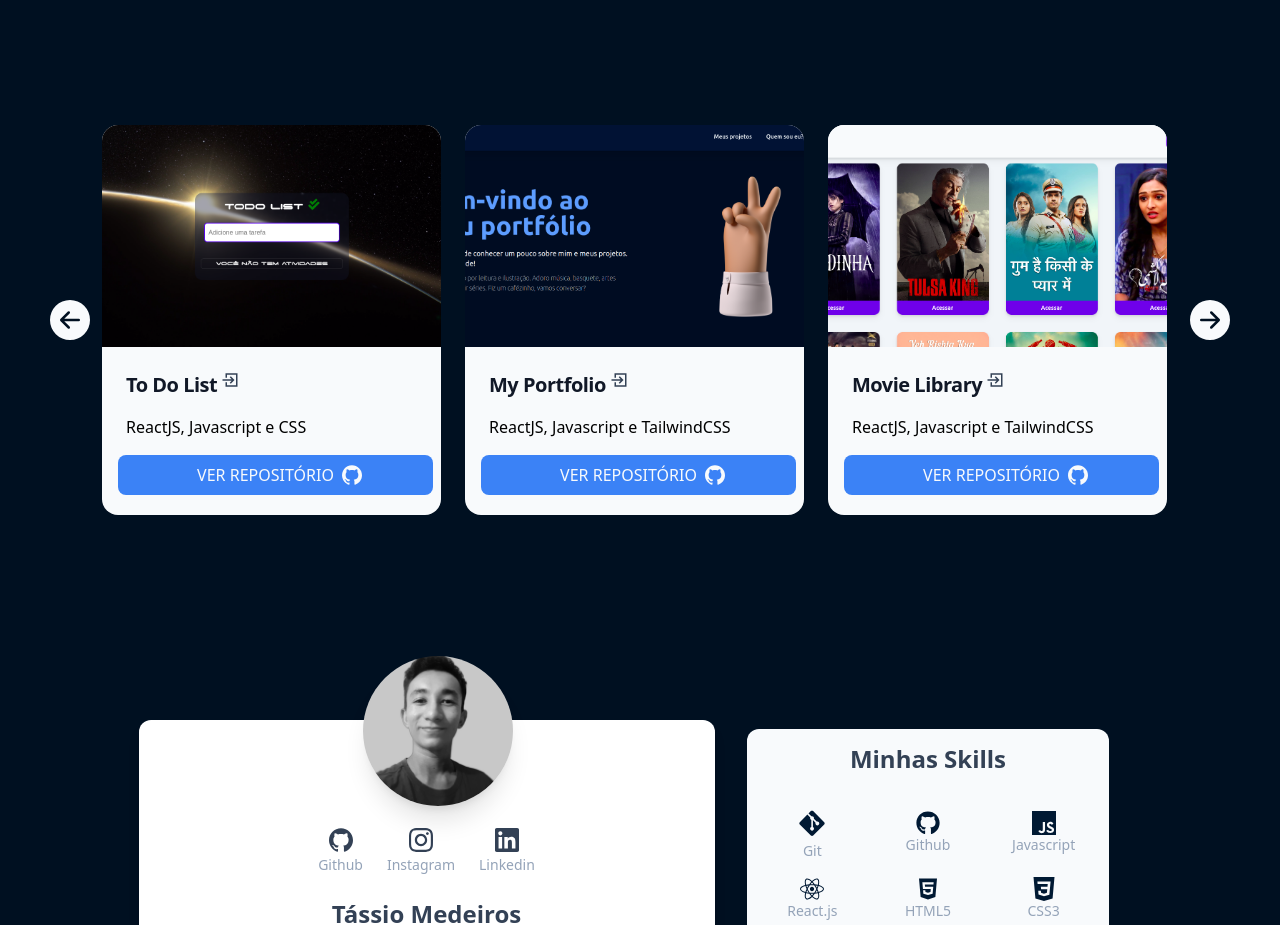
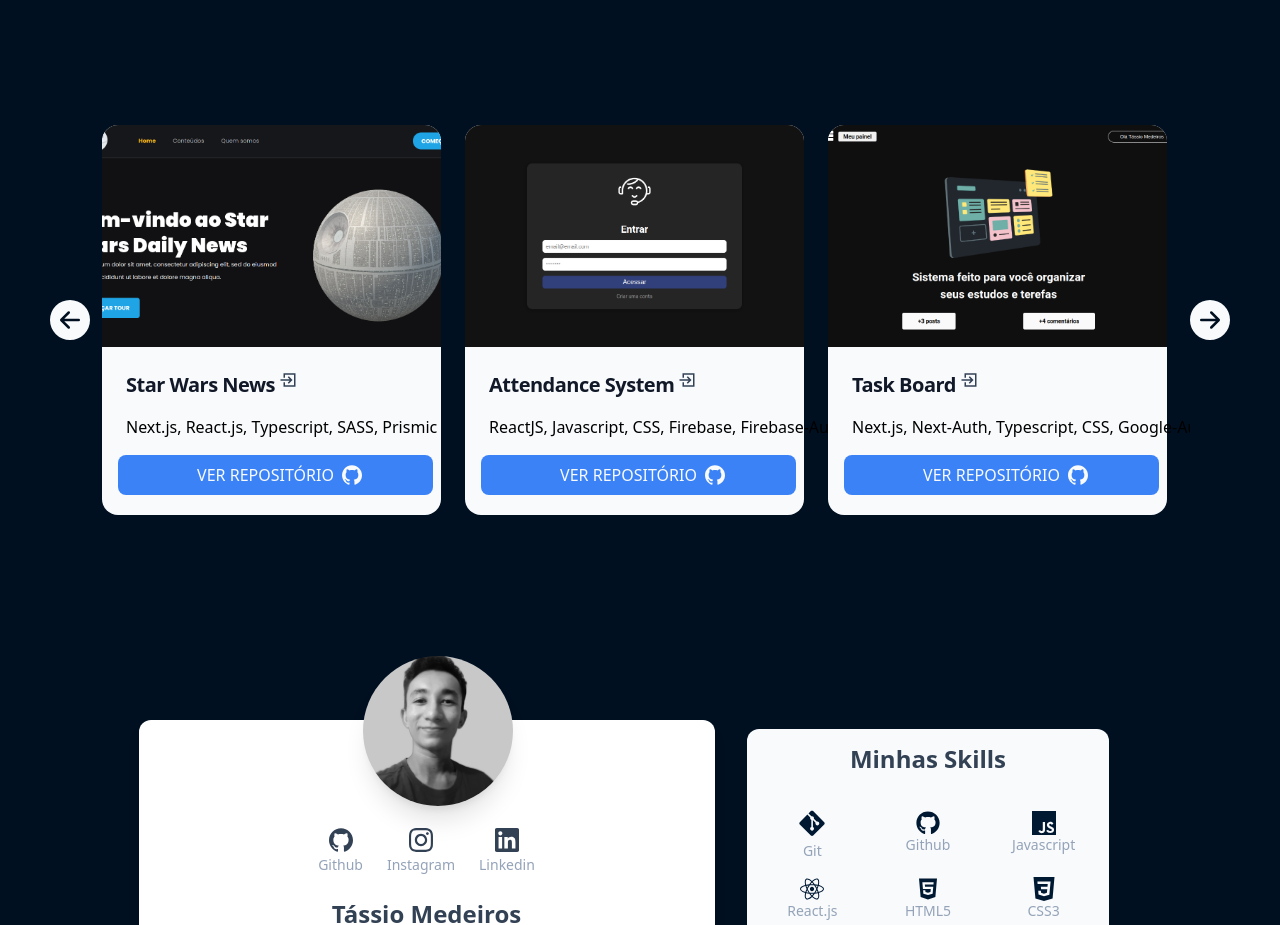
Before and after one commit to Tassio-Med/my-portfolio, a React (Create React App) app: page / in a window 1280 px wide. Shown: the part 880-1805 px from the top of the page. Built offline with nearby package versions, Linux system fonts and the light colour scheme; the HTML template or start-up script is replaced by a standard one.

Commit message:
feat: novos projetos adicionados e objeto reorganizado

```diff
--- a/src/data.js
+++ b/src/data.js
@@ -3,12 +3,54 @@ import ToDo from './Images/todolist.png'
 import Movie from './Images/movie-library.png'
 import Finantial from './Images/finantial-system.png'
 import Docker from './Images/docker.png'
-import OneForAll from './Images/mysql.png'
-import MyPortfolio from './Images/myportfolio.png'
+import Medieval from './Images/background.png'
+import Attendance from './Images/atendance.png'
+import StarWars from './Images/starwars.png'
+import TaskBoard from './Images/task.png'
 
 export const projectsData = [
   {
     id:1,
+    title: 'Star Wars News',
+    skills: 'Next.js, React.js, Typescript, SASS, Prismic',
+    img: StarWars,
+    link: 'https://starwarsnews.vercel.app/',
+    github: 'https://github.com/Tassio-Med/starwars-news',
+    description: 'Lorem ipsum dolor sit, amet consectetur adipisicing elit. Accusantium, libero sed, quidem officia sequi sapiente fugit est, rem dolores',
+  },
+
+  {
+    id:2,
+    title: 'Attendance System',
+    skills: 'ReactJS, Javascript, CSS, Firebase, Firebase-Auth',
+    img: Attendance,
+    link: 'https://attendance-system-cyan.vercel.app/',
+    github: 'https://github.com/Tassio-Med/attendance-system',
+    description: 'Lorem ipsum dolor sit, amet consectetur adipisicing elit. Accusantium, libero sed, quidem officia sequi sapiente fugit est, rem dolores',
+  },
+
+  {
+    id:3,
+    title: 'Task Board',
+    skills: 'Next.js, Next-Auth, Typescript, CSS, Google-Authentication',
+    img: TaskBoard,
+    link: 'https://taskboard-drab.vercel.app/',
+    github: 'https://github.com/Tassio-Med/task-board',
+    description: 'Lorem ipsum dolor sit, amet consectetur adipisicing elit. Accusantium, libero sed, quidem officia sequi sapiente fugit est, rem dolores',
+  },
+
+  {
+    id: 4,
+    title: 'Medieval Shop',
+    skills: 'Node.js, Express.js, Typescript, MySQL',
+    img: Medieval,
+    link: 'https://github.com/Tassio-Med/medieval-shop',
+    github: 'https://github.com/Tassio-Med/medieval-shop',
+    description: 'Lorem ipsum dolor sit, amet consectetur adipisicing elit. Accusantium, libero sed, quidem officia sequi sapiente fugit est, rem dolores',
+  },
+
+  {
+    id: 5,
     title: 'To Do List',
     skills: 'ReactJS, Javascript e CSS',
     img: ToDo,
@@ -18,17 +60,7 @@ export const projectsData = [
   },
 
   {
-    id:2,
-    title: 'My Portfolio',
-    skills: 'ReactJS, Javascript e TailwindCSS',
-    img: MyPortfolio,
-    link: 'https://tassiomedportfolio.vercel.app/',
-    github: 'https://github.com/Tassio-Med/portfolio-2.0',
-    description: 'Lorem ipsum dolor sit, amet consectetur adipisicing elit. Accusantium, libero sed, quidem officia sequi sapiente fugit est, rem dolores',
-  },
-
-  {
-    id:3,
+    id: 6,
     title: 'Movie Library',
     skills: 'ReactJS, Javascript e TailwindCSS',
     img: Movie,
@@ -38,7 +70,7 @@ export const projectsData = [
   },
 
   {
-    id:4,
+    id: 7,
     title: 'Finantial System',
     skills: 'Typescript, ReactJS e Styled-Components',
     img: Finantial,
@@ -48,7 +80,7 @@ export const projectsData = [
   },
 
   {
-    id: 5,
+    id: 8,
     title: 'Docker-To Do List',
     skills: 'Docker',
     img: Docker,
@@ -57,15 +89,6 @@ export const projectsData = [
     description: 'Lorem ipsum dolor sit, amet consectetur adipisicing elit. Accusantium, libero sed, quidem officia sequi sapiente fugit est, rem dolores',
   },
 
-  {
-    id: 6,
-    title: 'SQL-One For All',
-    skills: 'SQL, MySQL',
-    img: OneForAll,
-    link: 'https://github.com/Tassio-Med/sql-one-for-all-project',
-    github: 'https://github.com/Tassio-Med/sql-one-for-all-project',
-    description: 'Lorem ipsum dolor sit, amet consectetur adipisicing elit. Accusantium, libero sed, quidem officia sequi sapiente fugit est, rem dolores',
-  },
 
   // {
   //   id: 6,
```
